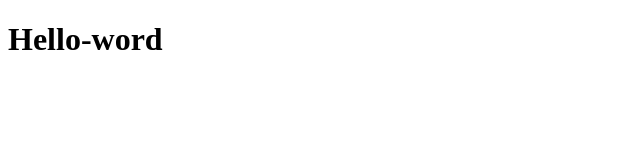
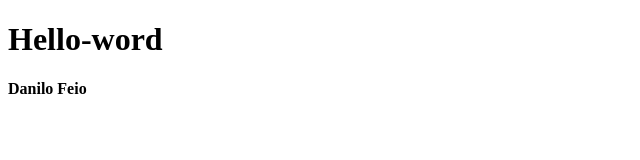
Before and after one commit to RA18509775/Hello-Word, a plain HTML site: page index.html in a window 1280 px wide. Shown: the whole page, without its empty margins (0-640 px from the left). Drawn offline with Linux system fonts and the light colour scheme.

Commit message:
atualização index.html

```diff
--- a/index.html
+++ b/index.html
@@ -9,5 +9,6 @@
 
 
     <h1>Hello-word</h1>
+    <p><strong>Danilo Feio</strong></p>
 </body>
 </html>
```
